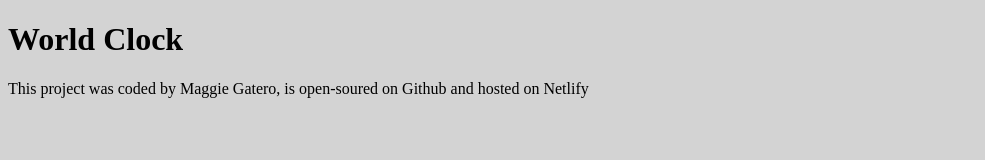
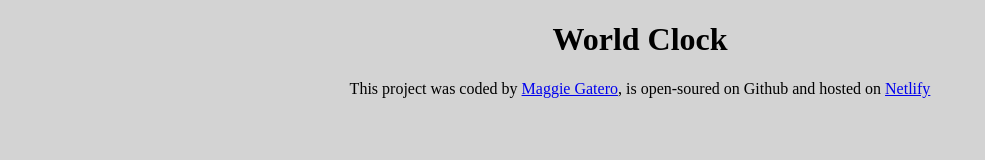
Before and after one commit to maggiew254/World-Clock, a plain HTML site: page index.html in a window 1280 px wide. Shown: the whole page, without its empty margins (0-985 px from the left). Drawn offline with Linux system fonts and the light colour scheme.

Commit message:
added links to Github and Netlify

```diff
--- a/index.html
+++ b/index.html
@@ -10,8 +10,10 @@
     <h1>World Clock</h1>
 
     <footer>
-      This project was coded by Maggie Gatero, is open-soured on Github and
-      hosted on Netlify
+      This project was coded by
+      <a href="https://github.com/maggiew254" target="_blank">Maggie Gatero</a>,
+      is open-soured on Github and hosted on
+      <a href="https://www.netlify.com/" target="_blank">Netlify</a>
     </footer>
     <script src="src/index.js"></script>
   </body>
--- a/src/style.css
+++ b/src/style.css
@@ -1,3 +1,11 @@
 body {
   background: lightgray;
 }
+
+h1 {
+  text-align: center;
+}
+
+footer {
+  text-align: center;
+}
```
